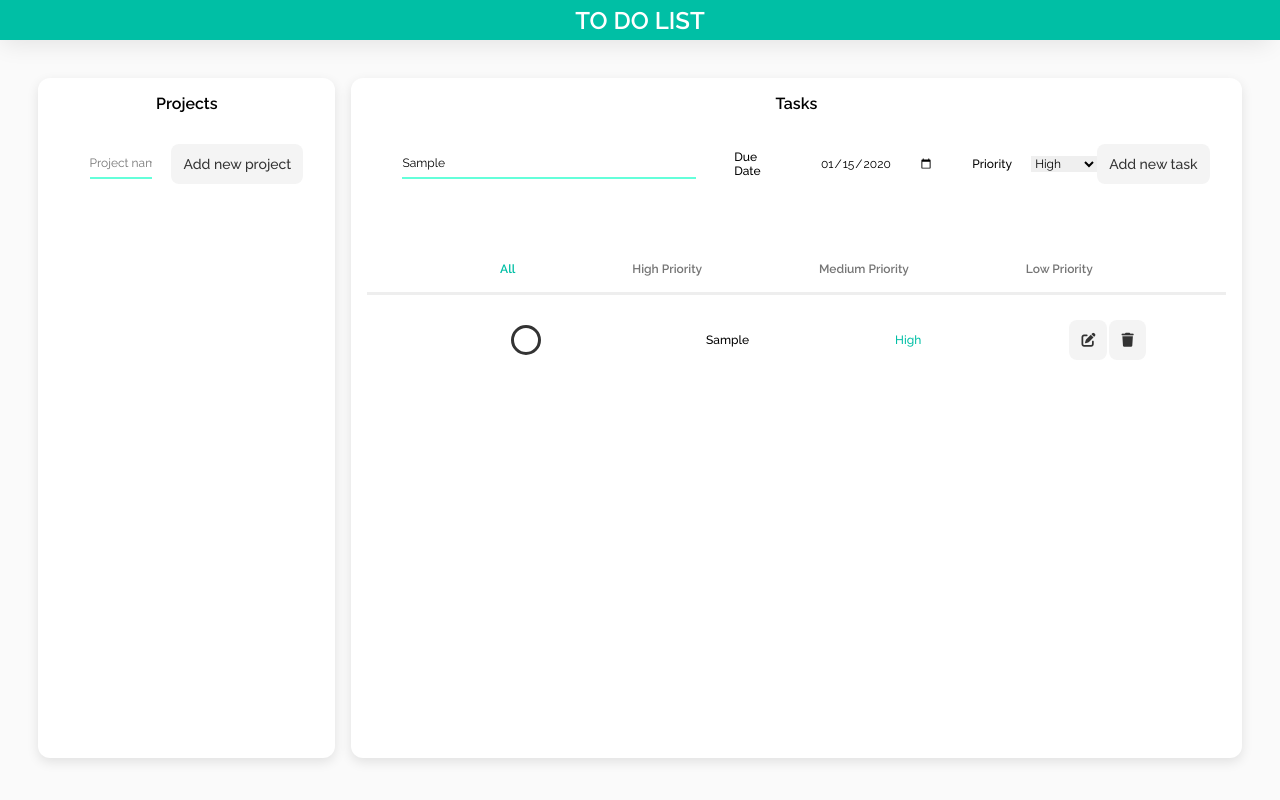
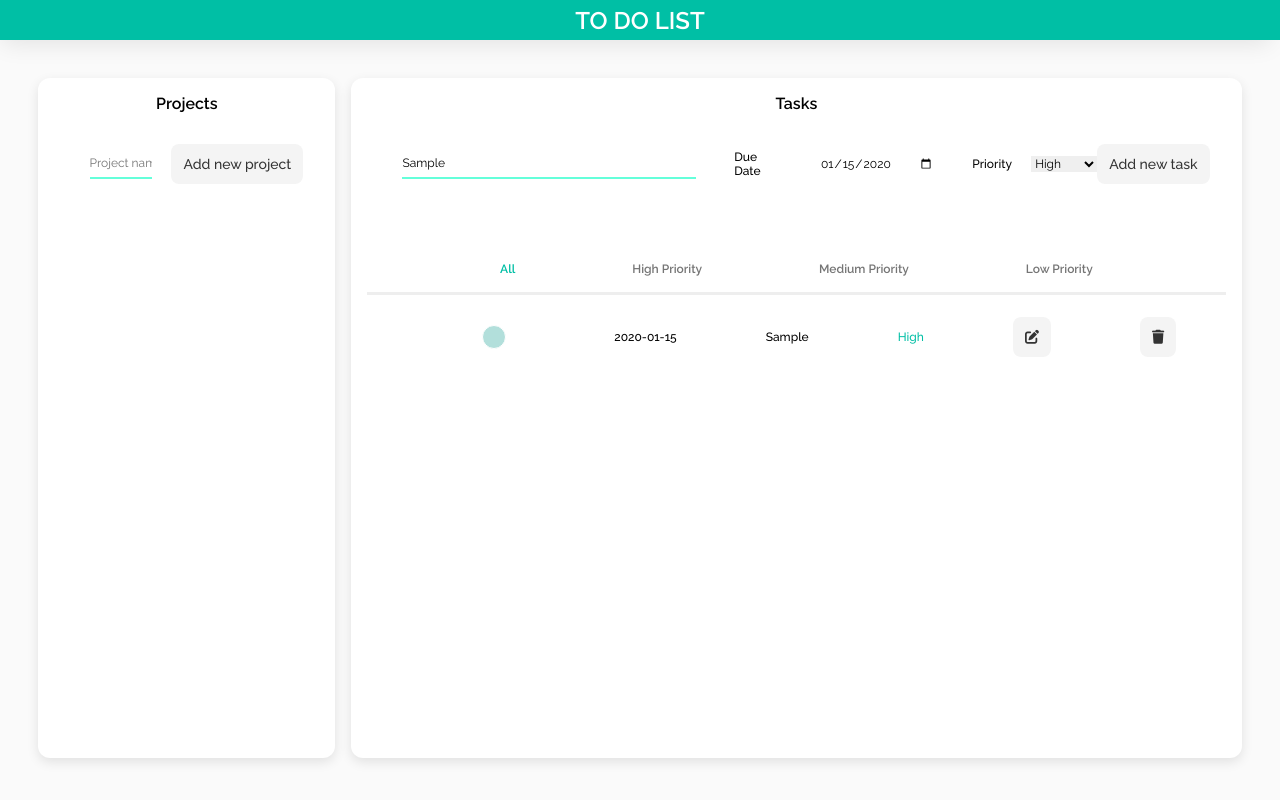
Before and after one commit to bravoosonja/todo-list, a website built with webpack: page src/index.html in a window 1280 px wide. Both pictures are taken after typing "Sample", "2020-01-15" into the empty fields and a click on the button "Add new task". Built offline with nearby package versions, Linux system fonts and the light colour scheme.

Commit message:
render checkbox toggle

```diff
--- a/src/index.js
+++ b/src/index.js
@@ -1,5 +1,14 @@
 import './style.css';
+// import Task from './task';
 import TaskController from './taskController';
+
+function initTaskButtons() {
+  const editButton = document.querySelector('#btn-edit');
+  editButton.addEventListener('click', TaskController.markDone);
+
+  const deleteButton = document.querySelector('#btn-delete');
+  deleteButton.addEventListener('click', TaskController.deleteTask);
+}
 
 function initAddTask() {
   const taskSubmitButton = document.querySelector('#task-submit');
@@ -7,6 +16,7 @@ function initAddTask() {
     event.stopImmediatePropagation();
     event.preventDefault();
     TaskController.addTask();
+    initTaskButtons();
   });
 }
 
--- a/src/style.css
+++ b/src/style.css
@@ -155,9 +155,7 @@ body {
   user-select: none;
   word-wrap: break-word;
 }
-#taskTitle.checked{
-  text-decoration: line-through;
-}
+
 
 .priority{
   text-align: right;
@@ -227,23 +225,20 @@ input[type='submit']{
 }
 
 .check {
-  width: 30px;
-  height: 30px;
-  border: 3px solid #333;
+  width: 1.5rem;
+  height: 1.5rem;
+  cursor: pointer;
   border-radius: 50%;
-  display: inline-flex;
-  justify-content: center;
-  align-items: center;
-  cursor: pointer;
+  background-color: var(--color-2);
+  border: 1px solid rgb(255, 255, 255);
+  -webkit-appearance: none;
 }
 
-.check::before {
-  content: '✓';
-  font-size: 20px;
-  display: none;
+.check:checked {
+  background-color: #1dd2af;
 }
 
-.done .check::before {
-  display: inline;
-  text-decoration: line-through 2px solid var(--color-1);
+.completed {
+  color: rgba(192, 192, 192, 0.8);
+  text-decoration: line-through;
 }
--- a/src/task.js
+++ b/src/task.js
@@ -3,15 +3,6 @@ export default class Task {
     this.name = name;
     this.dueDate = dueDate;
     this.priority = priority;
-  }
-
-  set isChecked(value) {
-    if (!value || value == null) this.isChecked = 'false';
-    else this.isChecked = value;
-  }
-
-  get isChecked() {
-    return this.itemIsChecked;
   }
 
   set id(newId) {
--- a/src/taskController.js
+++ b/src/taskController.js
@@ -2,65 +2,74 @@ import Task from './task';
 // import Project from './projects';
 
 export default class TaskController {
-  constructor(todoArr) {
-    this.todoArr = todoArr;
+  constructor(newItem) {
+    this.todoArr = [];
+    this.newItem = newItem;
   }
 
   static toggleDone(key) {
     const index = this.todoArr.findIndex((item) => item.id === Number(key));
-    this.todoArr[index].checked = !this.todoArr[index].checked;
+    this.todoArr[index].completed = !this.todoArr[index].completed;
     TaskController.renderTask(this.todoArr[index]);
   }
 
-  static markDone() {
+  static markDone(event) {
     const todoList = document.querySelector('#todo-list');
     todoList.addEventListener('click', (event) => {
-      if (event.target.classList.contains('check')) {
+      if (event.target.classList.contains('completed')) {
         const itemKey = event.target.parentElement.dataset.key;
         TaskController.toggleDone(itemKey);
       }
     });
   }
 
+  static deleteTask() {
+    this.parentElement.remove();
+    // const itemKey=event.tar
+    // const index = this.todoArr.findIndex((item) => item.id === Number(key));
+    // const todo = {
+    //   deleted: true,
+    //   ...this.todoArr[index],
+    // };
+    // this.todoArr = this.todoArr.filter((item) => item.id !== Number(key));
+    // TaskController.renderTask(todo);
+  }
+
   static renderTask(taskItem) {
     const todoList = document.querySelector('#todo-list');
-    const isChecked = taskItem.isChecked ? 'done' : '';
     const taskNode = document.createElement('li');
     taskNode.setAttribute('class', 'todo-item');
-    taskNode.setAttribute('class', `todo-item${isChecked}`);
     taskNode.setAttribute('data-key', taskItem.id);
     taskNode.innerHTML = `
-        <input id="${taskItem.id} type="checkbox" class="check"/>
-        <span>${taskItem.name}</span>
+        <input type="checkbox" class="check" ${taskItem.completed ? 'checked' : ''}>
+        <span>${taskItem.dueDate}</span>
+        <span class="task ${taskItem.completed ? 'completed' : ''}">${taskItem.name}</span>
         <span class="priority">${taskItem.priority}</span>
-        <div class="todo-item-buttons">
+
         <button class="btn" id="btn-edit">
          <i class="fa-solid fa-pen-to-square"></i>
         </button>
         <button class="btn" id="btn-delete">
          <i class="fa-solid fa-trash"></i>
         </button>
-        </div>
+
         `;
     todoList.append(taskNode);
-    TaskController.markDone();
   }
 
   static addTask() {
     const name = document.querySelector('#task-name').value;
     const dueDate = document.querySelector('#task-due-date').value;
     const priority = document.querySelector('#task-priority').value;
-    const isChecked = false;
 
-    const newItem = new Task(name, dueDate, priority, isChecked);
+    this.newItem = new Task(name, dueDate, priority);
 
-    let todoArr = [];
-    const todo = localStorage.getItem('todo');
-    if (todo === null) {
-      todoArr = [];
-    } else { todoArr = JSON.parse(todo); }
+    const todos = localStorage.getItem('todos');
+    if (todos === null) {
+      this.todoArr = [];
+    } else { this.todoArr = JSON.parse(todos); }
 
-    todoArr.push(newItem);
-    TaskController.renderTask(newItem);
+    this.todoArr.push(this.newItem);
+    TaskController.renderTask(this.newItem);
   }
 }
```
Also changed, not shown: README.md, dist/bundle.js.
